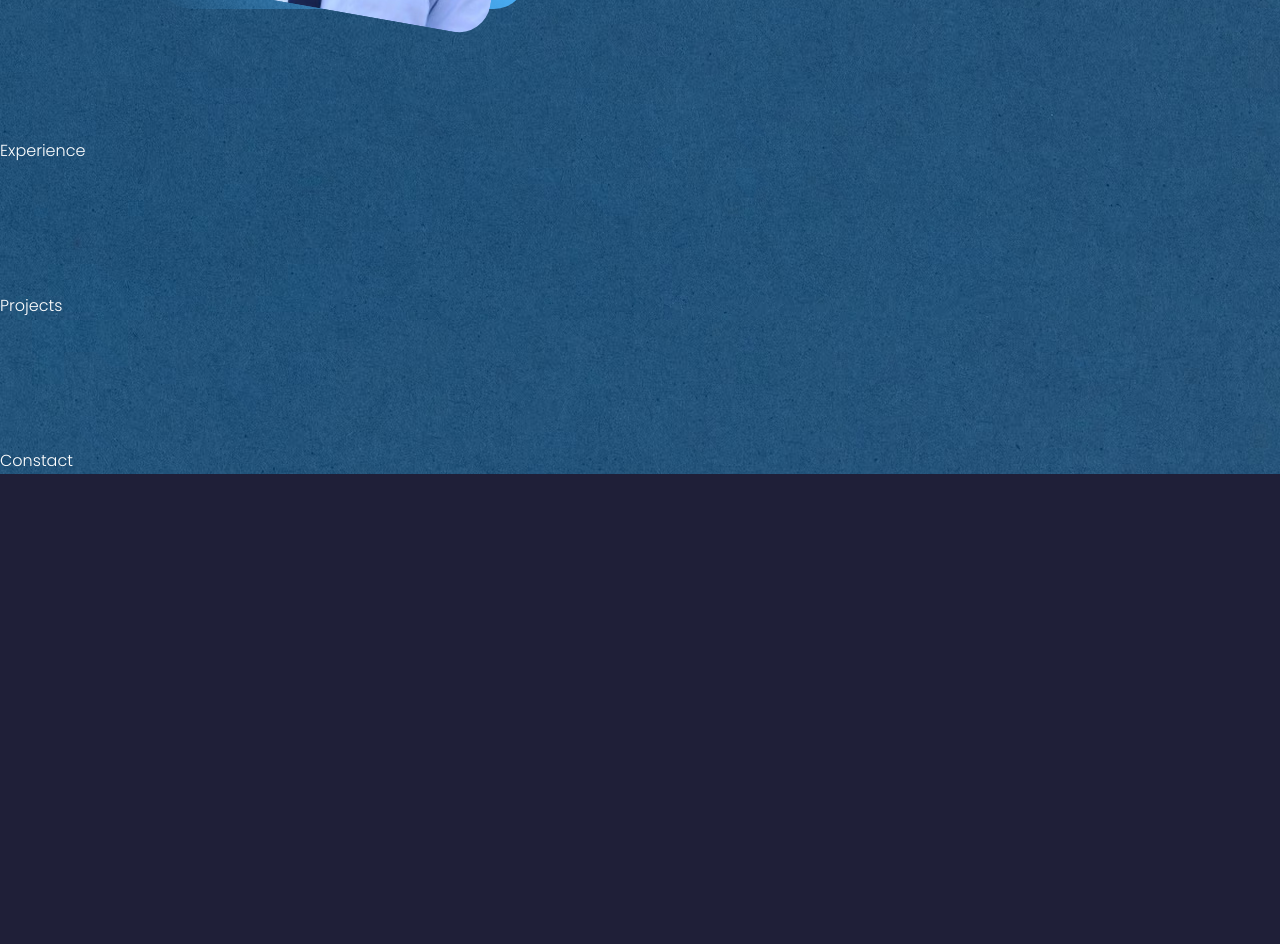
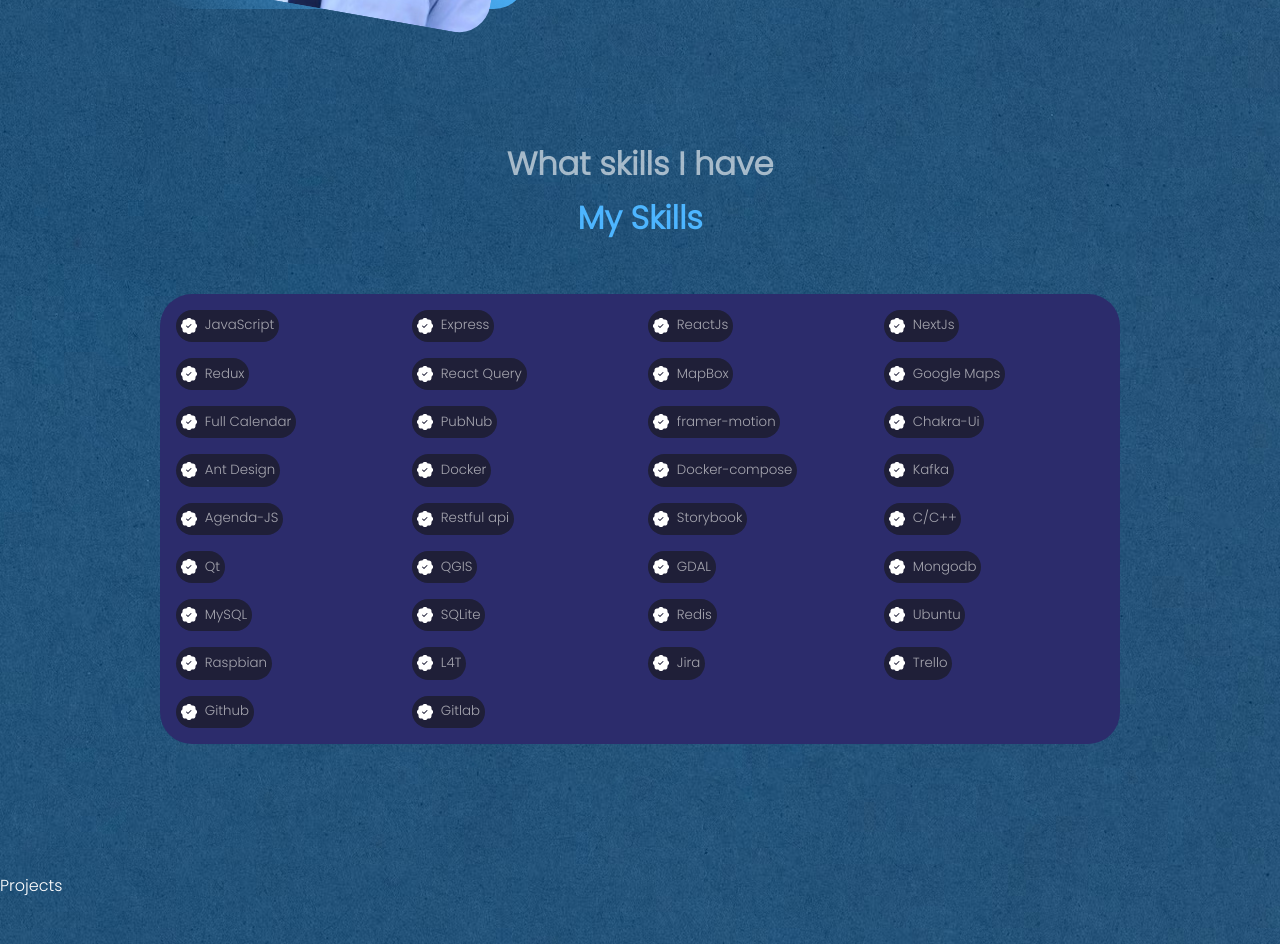
Before and after one commit to dork7/react-cv, a React (Vite) app: page / in a window 1280 px wide. Shown: the part 1520-2464 px from the top of the page. Before the commit the page ends 1994 px from the top, so only its background shows below. Built offline with nearby package versions, Linux system fonts and the light colour scheme.

Commit message:
skills added

```diff
--- a/src/components/experience/Experience.tsx
+++ b/src/components/experience/Experience.tsx
@@ -1,8 +1,37 @@
 import React from 'react'
 import './styles.css'
+import { BsPatchCheckFill } from "react-icons/bs"
+import { useUserDataSet } from '../../hooks/useUserDataSet'
 const Experience = () => {
+    const data = useUserDataSet()
+
     return (
-        <section id="experience">Experience</section>
+        <section id="experience">
+
+            <h5>
+                What skills I have
+            </h5>
+            <h2>
+                My Skills
+            </h2>
+            <div className="container experience__container">
+                <div className="experience__card">
+                    <div className="expereince__content">
+                        {
+                            data.skills.map(item => {
+                                return (< article className="experience__details" >
+                                    <BsPatchCheckFill />
+                                    <small className='text-light'>
+                                        {item}
+                                    </small>
+                                </article>)
+                            })
+                        }
+
+                    </div>
+                </div>
+            </div>
+        </section >
     )
 }
 
--- a/src/components/experience/styles.css
+++ b/src/components/experience/styles.css
@@ -0,0 +1,28 @@
+.experience__container {
+    display: grid;
+}
+
+.expereince__content {
+    display: grid;
+    background-color: var(--color-bg-variant);
+    grid-template-columns: repeat(4, 1fr);
+    gap: 1rem;
+    padding: 1rem;
+    border-radius: 2rem;
+}
+
+.experience__details {
+    width: max-content;
+    border-radius: 2rem;
+    padding: 0.3rem;
+    display: flex;
+    gap: 0.5rem;
+    align-items: center;
+    background-color: var(--color-bg);
+    transition: var(--transition);
+}
+
+.experience__details:hover {
+    /* border: 1px solid var(--color-bg); */
+    background-color: transparent;
+}
```
